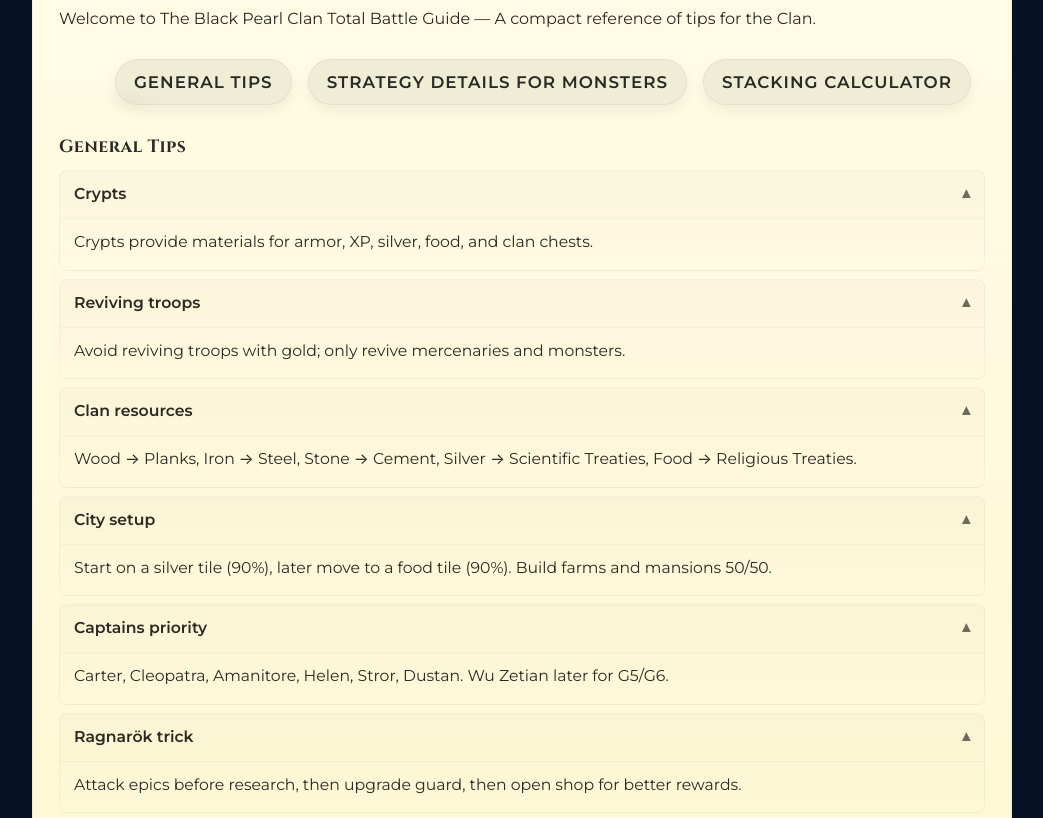
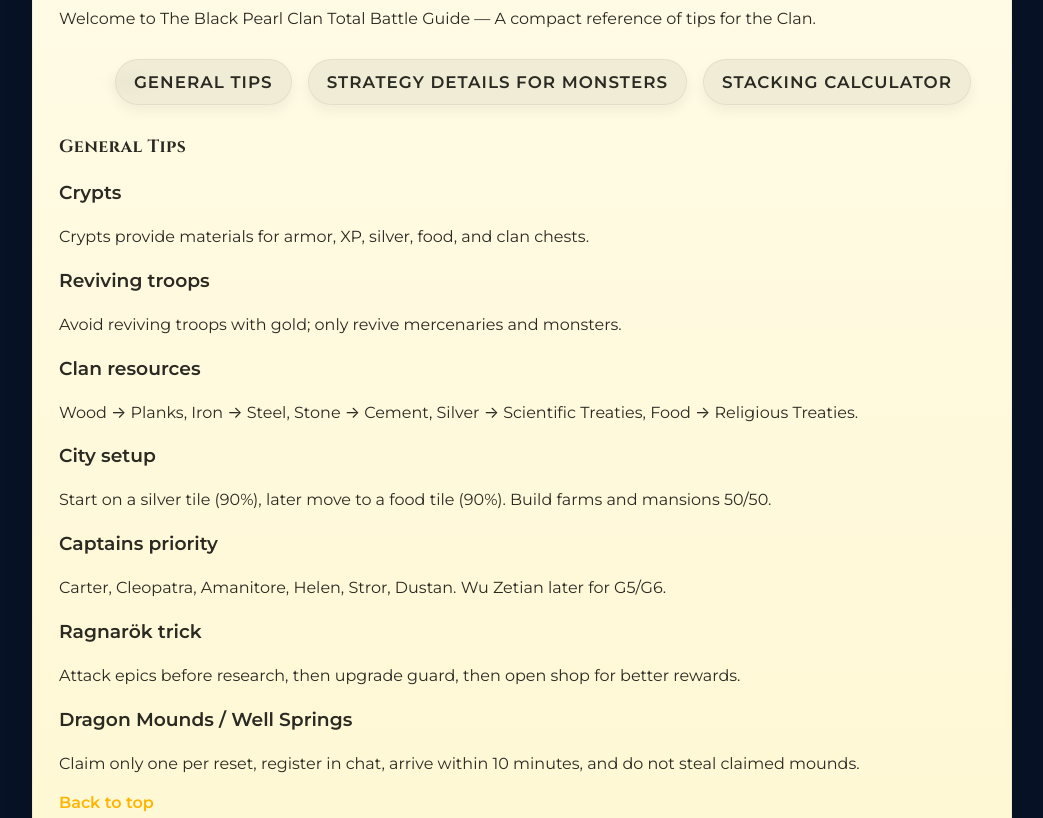
Before and after one commit to theblackpearl-totalbattle/guide, a plain HTML site: page index.html in a window 1280 px wide. Shown: the part 124-942 px from the top of the page, without its empty margins (118-1161 px from the left). Drawn offline with Linux system fonts and the light colour scheme.

Commit message:
Refactor tips section for improved accessibility
Updated the structure of the tips section to use articles instead of details elements for better accessibility and organization. Removed unnecessary comments and links.

```diff
--- a/index.html
+++ b/index.html
@@ -11,7 +11,7 @@
     <div class="container">
         <h1>Total Battle Strategy Guide</h1>
 
-        <!-- Intro / description (updated as requested) -->
+        <!-- Intro / description -->
         <p class="intro">
             Welcome to The Black Pearl Clan Total Battle Guide — A compact reference of tips for the Clan.
         </p>
@@ -23,68 +23,51 @@
             <a class="menu-btn" href="#stacking-calculator">Stacking Calculator</a>
         </nav>
 
-        <!-- General Tips (subtitle + organized content as accordion) -->
+        <!-- General Tips (now plain titles + text, no dropdowns) -->
         <section id="general-tips" class="general-tips" aria-labelledby="general-tips-heading">
             <h2 id="general-tips-heading">General Tips</h2>
 
-            <!-- Each tip uses a native details/summary element for accessibility.
-                 JS will make these behave as an accordion on small screens. -->
-            <details>
-                <summary>Crypts</summary>
-                <div class="tip-content">
-                    Crypts provide materials for armor, XP, silver, food, and clan chests.
-                </div>
-            </details>
+            <article class="tip">
+                <h3>Crypts</h3>
+                <p>Crypts provide materials for armor, XP, silver, food, and clan chests.</p>
+            </article>
 
-            <details>
-                <summary>Reviving troops</summary>
-                <div class="tip-content">
-                    Avoid reviving troops with gold; only revive mercenaries and monsters.
-                </div>
-            </details>
+            <article class="tip">
+                <h3>Reviving troops</h3>
+                <p>Avoid reviving troops with gold; only revive mercenaries and monsters.</p>
+            </article>
 
-            <details>
-                <summary>Clan resources</summary>
-                <div class="tip-content">
-                    Wood → Planks, Iron → Steel, Stone → Cement, Silver → Scientific Treaties, Food → Religious Treaties.
-                </div>
-            </details>
+            <article class="tip">
+                <h3>Clan resources</h3>
+                <p>Wood → Planks, Iron → Steel, Stone → Cement, Silver → Scientific Treaties, Food → Religious Treaties.</p>
+            </article>
 
-            <details>
-                <summary>City setup</summary>
-                <div class="tip-content">
-                    Start on a silver tile (90%), later move to a food tile (90%). Build farms and mansions 50/50.
-                </div>
-            </details>
+            <article class="tip">
+                <h3>City setup</h3>
+                <p>Start on a silver tile (90%), later move to a food tile (90%). Build farms and mansions 50/50.</p>
+            </article>
 
-            <details>
-                <summary>Captains priority</summary>
-                <div class="tip-content">
-                    Carter, Cleopatra, Amanitore, Helen, Stror, Dustan. Wu Zetian later for G5/G6.
-                </div>
-            </details>
+            <article class="tip">
+                <h3>Captains priority</h3>
+                <p>Carter, Cleopatra, Amanitore, Helen, Stror, Dustan. Wu Zetian later for G5/G6.</p>
+            </article>
 
-            <details>
-                <summary>Ragnarök trick</summary>
-                <div class="tip-content">
-                    Attack epics before research, then upgrade guard, then open shop for better rewards.
-                </div>
-            </details>
+            <article class="tip">
+                <h3>Ragnarök trick</h3>
+                <p>Attack epics before research, then upgrade guard, then open shop for better rewards.</p>
+            </article>
 
-            <details>
-                <summary>Dragon Mounds / Well Springs</summary>
-                <div class="tip-content">
-                    Claim only one per reset, register in chat, arrive within 10 minutes, and do not steal claimed mounds.
-                </div>
-            </details>
+            <article class="tip">
+                <h3>Dragon Mounds / Well Springs</h3>
+                <p>Claim only one per reset, register in chat, arrive within 10 minutes, and do not steal claimed mounds.</p>
+            </article>
 
-            <p class="back-link"><a href="index.html">Back to main page</a></p>
+            <p class="back-link"><a href="index.html">Back to top</a></p>
         </section>
 
         <div class="result-box">
             <h2 id="strategy-monsters">Strategy Details for Monsters</h2>
 
-            <!-- Selectors moved inside the Strategy Details box as requested -->
             <div class="selectors">
                 <label for="targetSelect">Select Target:</label>
                 <select id="targetSelect">
@@ -102,7 +85,7 @@
             <p><strong>Best Composition:</strong> <span id="composition">-</span></p>
             <p id="extraNote"></p>
 
-            <p class="back-link"><a href="index.html">Back to main page</a></p>
+            <p class="back-link"><a href="index.html">Back to top</a></p>
         </div>
 
         <!-- Stacking Calculator section (placeholder) -->
@@ -110,15 +93,13 @@
             <h2 id="stacking-heading">Stacking Calculator</h2>
             <p class="tip-content">This is a placeholder for the Stacking Calculator. If you want, I can add a working calculator here (inputs for stacking bonuses, troop counts, etc.).</p>
 
-            <p class="back-link"><a href="index.html">Back to main page</a></p>
+            <p class="back-link"><a href="index.html">Back to top</a></p>
         </section>
 
-        <!-- Resources section with links -->
+        <!-- Resources section with links (repository & Pages links removed) -->
         <section class="resources" aria-label="Resources">
             <h3>Resources</h3>
             <ul>
-                <li><a href="https://github.com/theblackpearl-totalbattle/guide" target="_blank" rel="noopener">Project repository on GitHub</a></li>
-                <li><a href="https://theblackpearl-totalbattle.github.io/guide/" target="_blank" rel="noopener">View on GitHub Pages (if enabled)</a></li>
                 <li><a href="https://totalbattle.fandom.com/" target="_blank" rel="noopener">Total Battle Wiki</a></li>
             </ul>
         </section>
```
